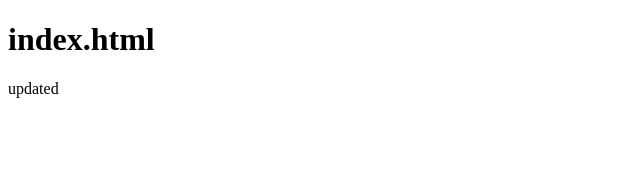
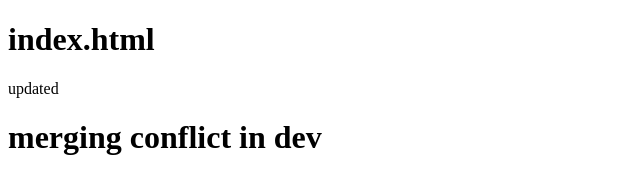
Before and after one commit to ROHIT12-Aundhakar/Merging_1, a plain HTML site: page index.html in a window 1280 px wide. Shown: the whole page, without its empty margins (0-640 px from the left). Drawn offline with Linux system fonts and the light colour scheme.

Commit message:
updated in dev

```diff
--- a/index.html
+++ b/index.html
@@ -11,3 +11,4 @@
 </html>
 
 updated <index class="html"></index>
+<h1>merging conflict in dev</h1>
```
